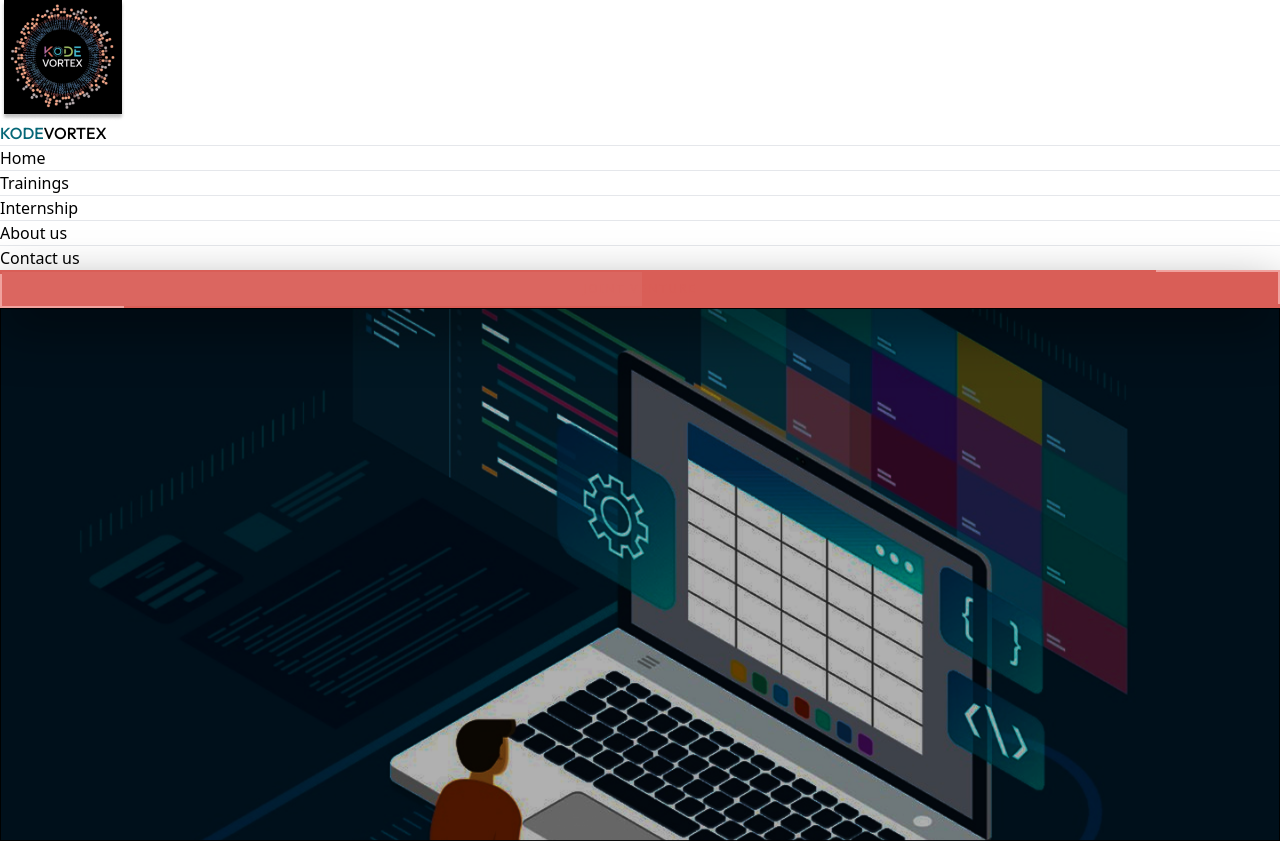
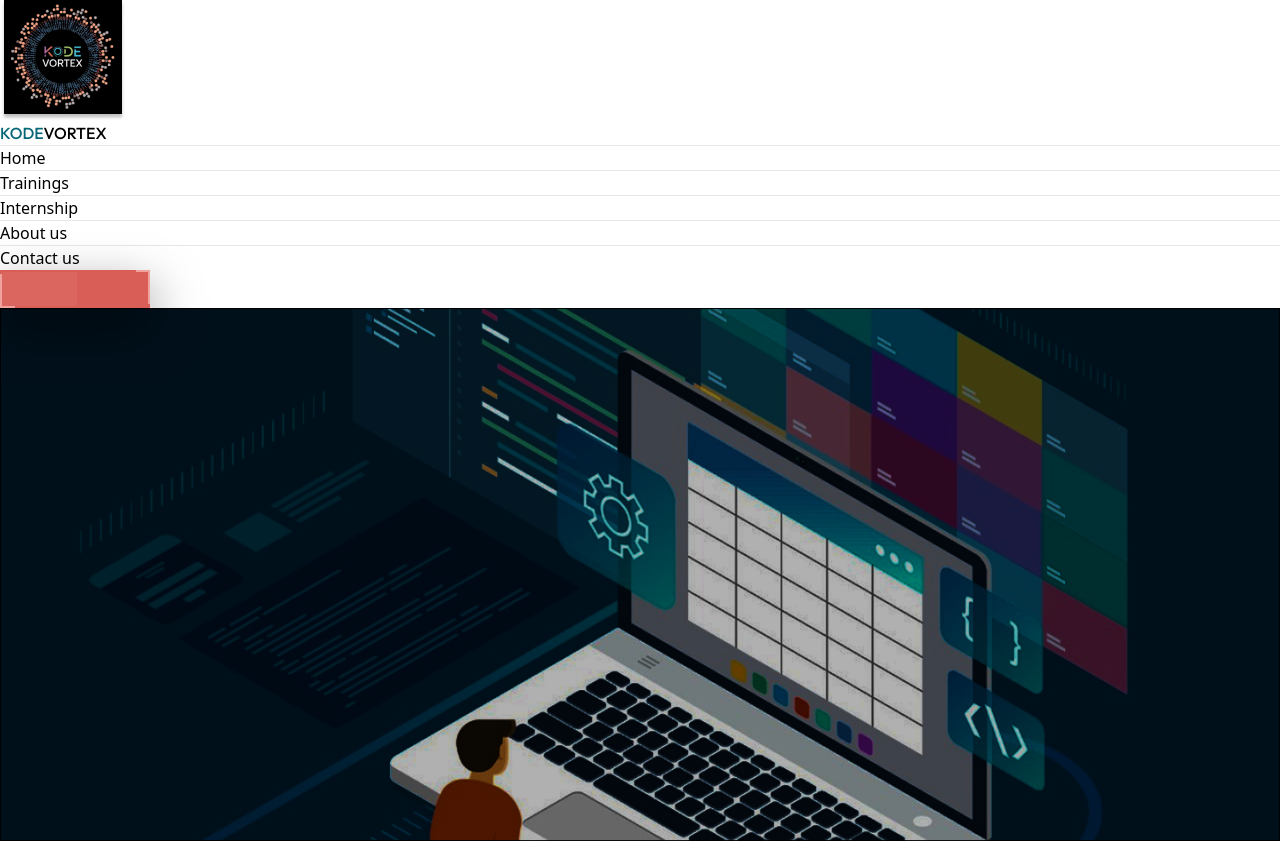
Before and after one commit to harshverma8433/KodeVortex_client, a React (Vite) app: page / in a window 1280 px wide. Shown: the top 843 px of the page. Built offline with nearby package versions, Linux system fonts and the light colour scheme; no server answers.

Commit message:
quotes updates completed

```diff
--- a/src/Components/Navbar/NavBar.css
+++ b/src/Components/Navbar/NavBar.css
@@ -31,7 +31,7 @@
     position:relative;
     text-align: center;
     padding: 10px ;
-    width: 100%;
+    width: 150px;
 
     color: #d95e57;
     text-transform:uppercase;
```
